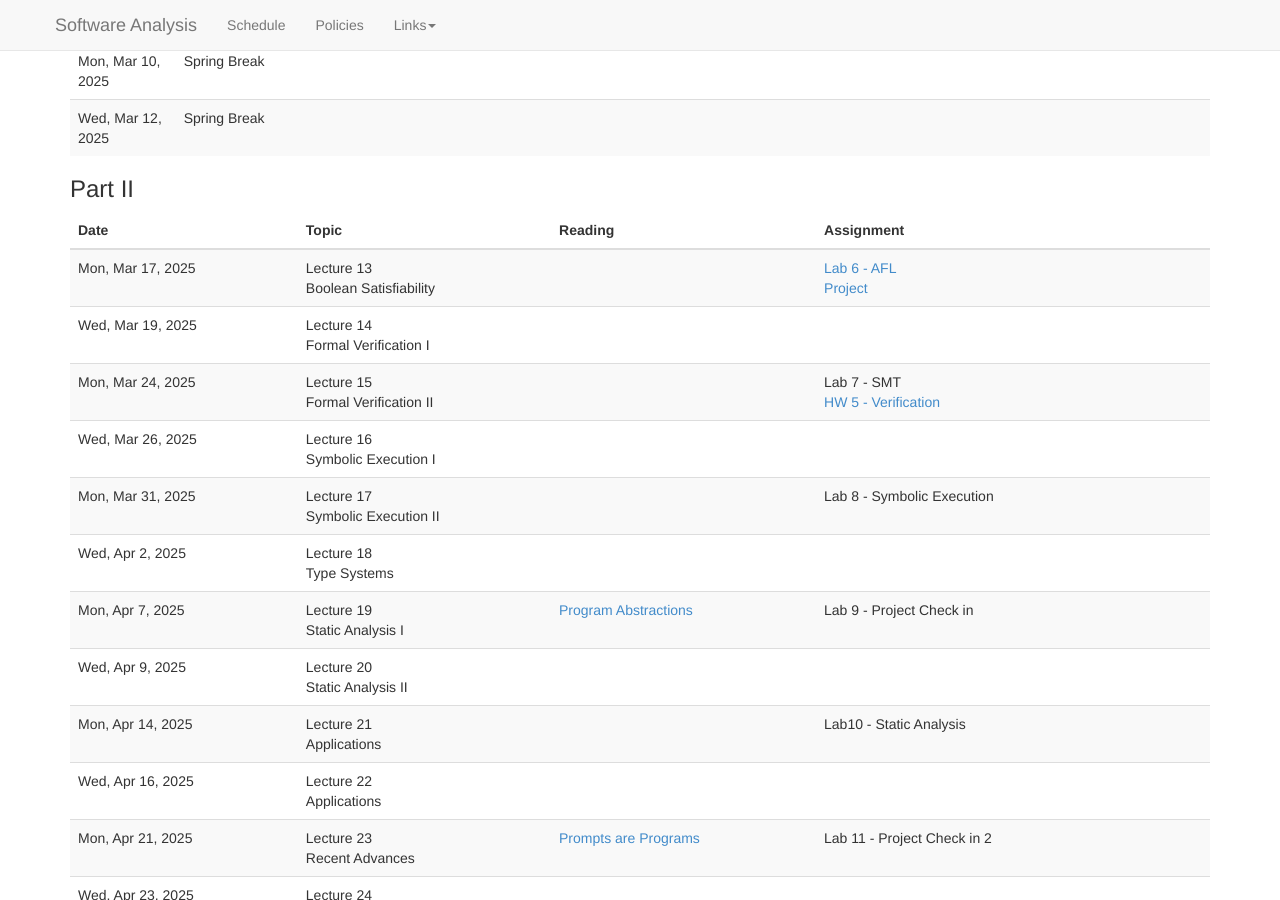
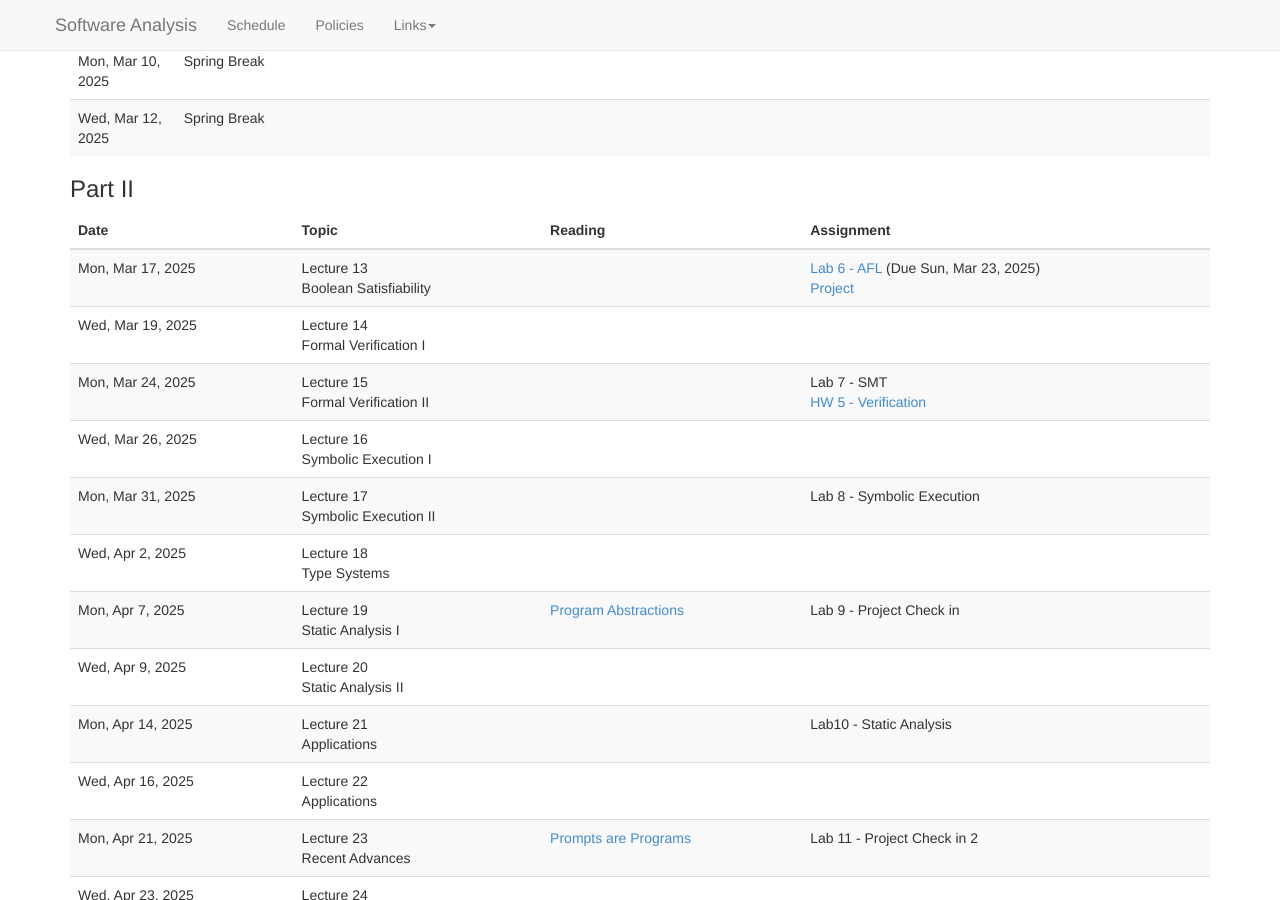
Before and after one commit to bmc-cs-software-analysis/383, a Jekyll site: the page built from schedule.md, in a window 1280 px wide and 900 px high, scrolled down 1251 px. Built offline with Jekyll 4.4.1, drawn with Linux system fonts in a browser that asks for light colours; nearby versions of some CDN libraries.

Commit message:
schedule

```diff
--- a/_data/schedule.yaml
+++ b/_data/schedule.yaml
@@ -215,6 +215,7 @@
         -
             title: "Lab 6 - AFL"
             url: "labs/Lab06.html"
+            deadline: 2025-03-23
         -
             title: "Project"
             url: "project/Project.html"
```
